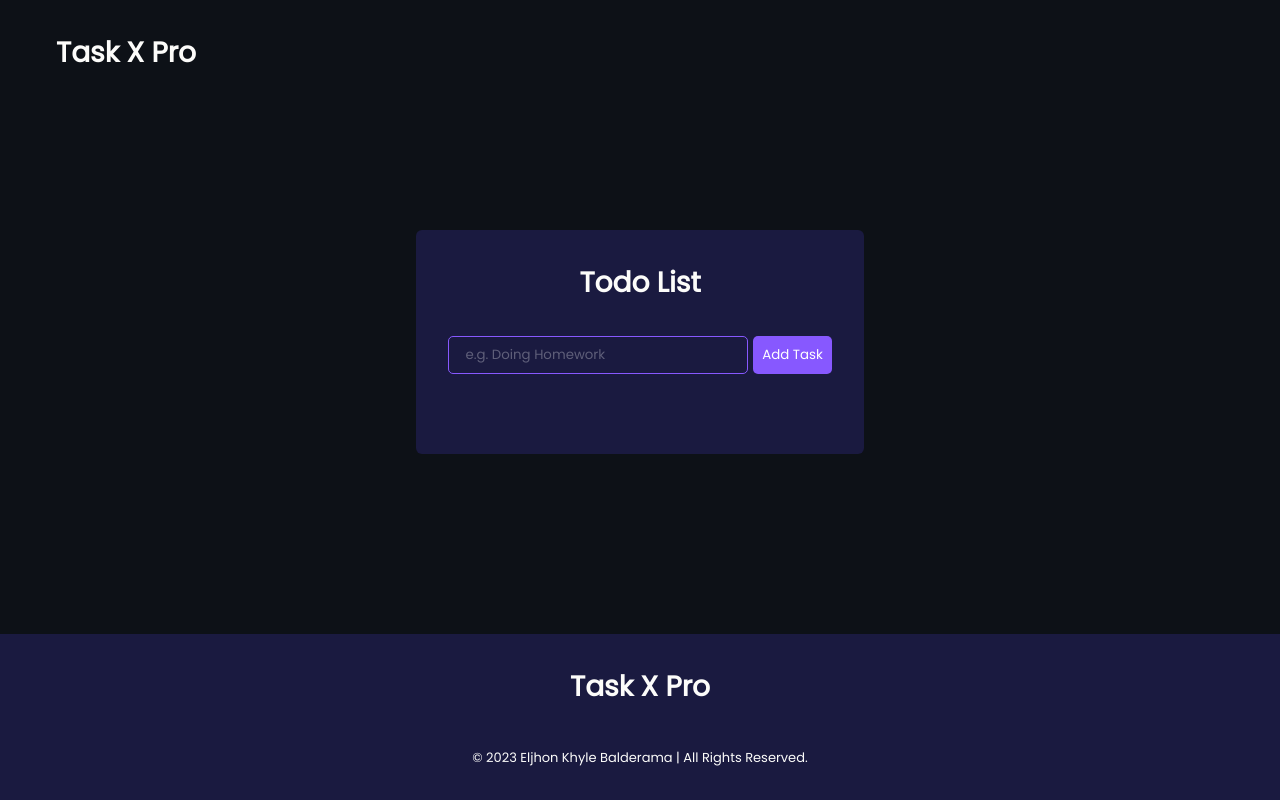
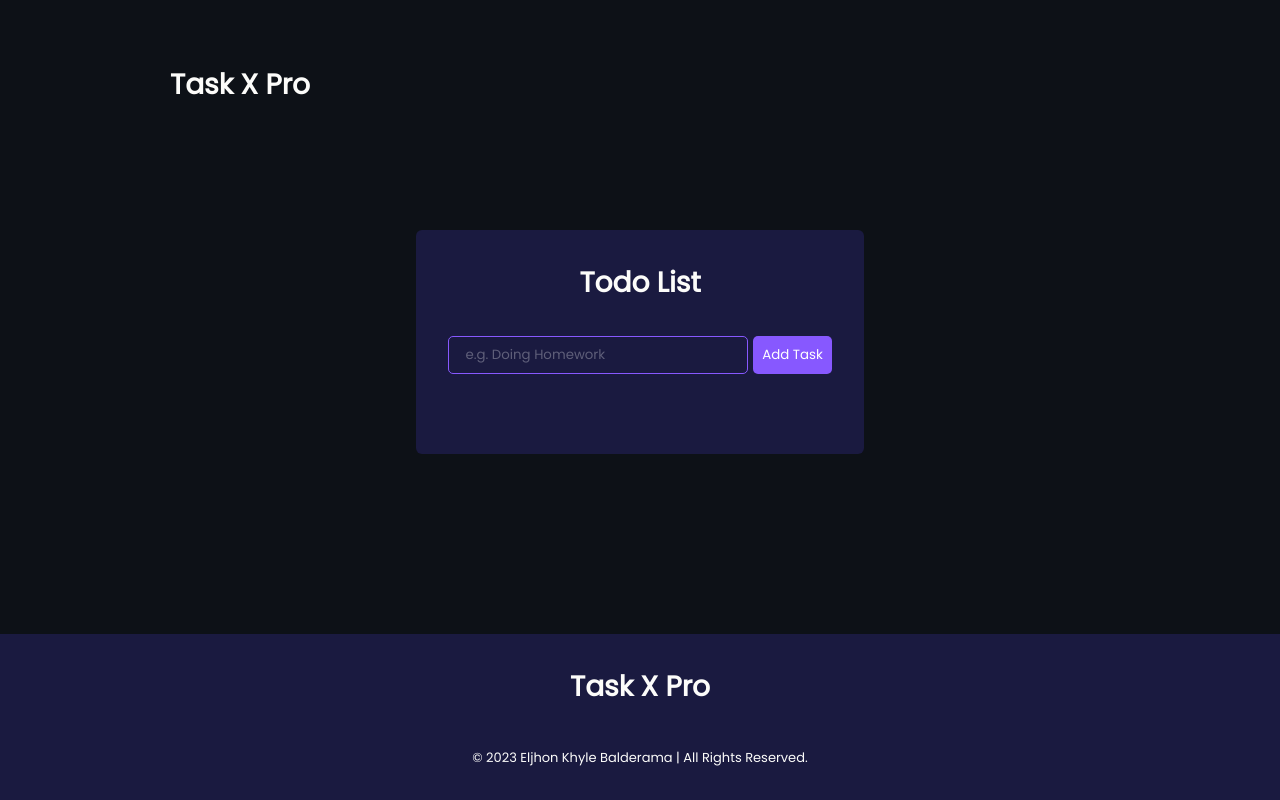
Before and after one commit to eljhonkhyle/todo-list, a React (Vite) app: page / in a window 1280 px wide. Built offline with nearby package versions, Linux system fonts and the light colour scheme.

Commit message:
moved logo

```diff
--- a/src/App.css
+++ b/src/App.css
@@ -28,7 +28,8 @@ body {
 }
 
 .logo {
-  margin-left: 3.5rem;
+  margin-left: 170px;
+  margin-top: 2rem;
 }
 
 h1 {
```
